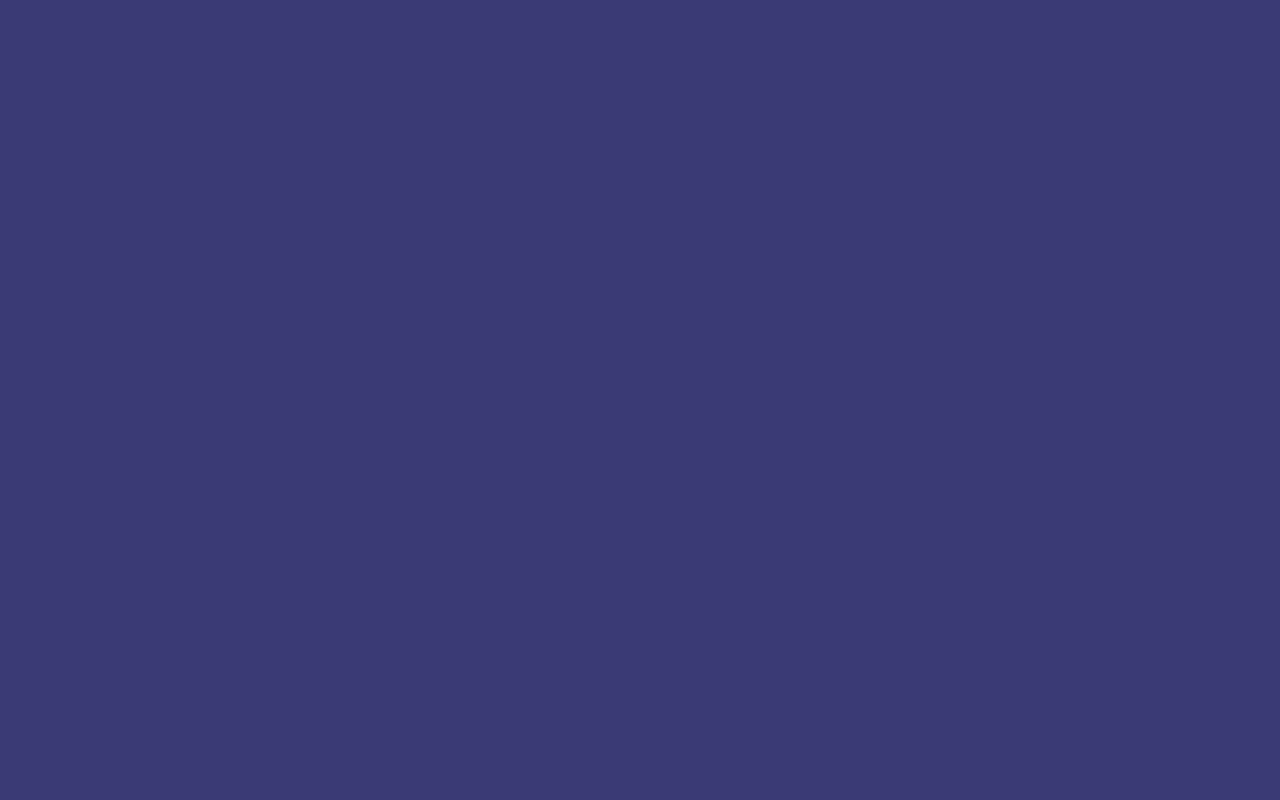
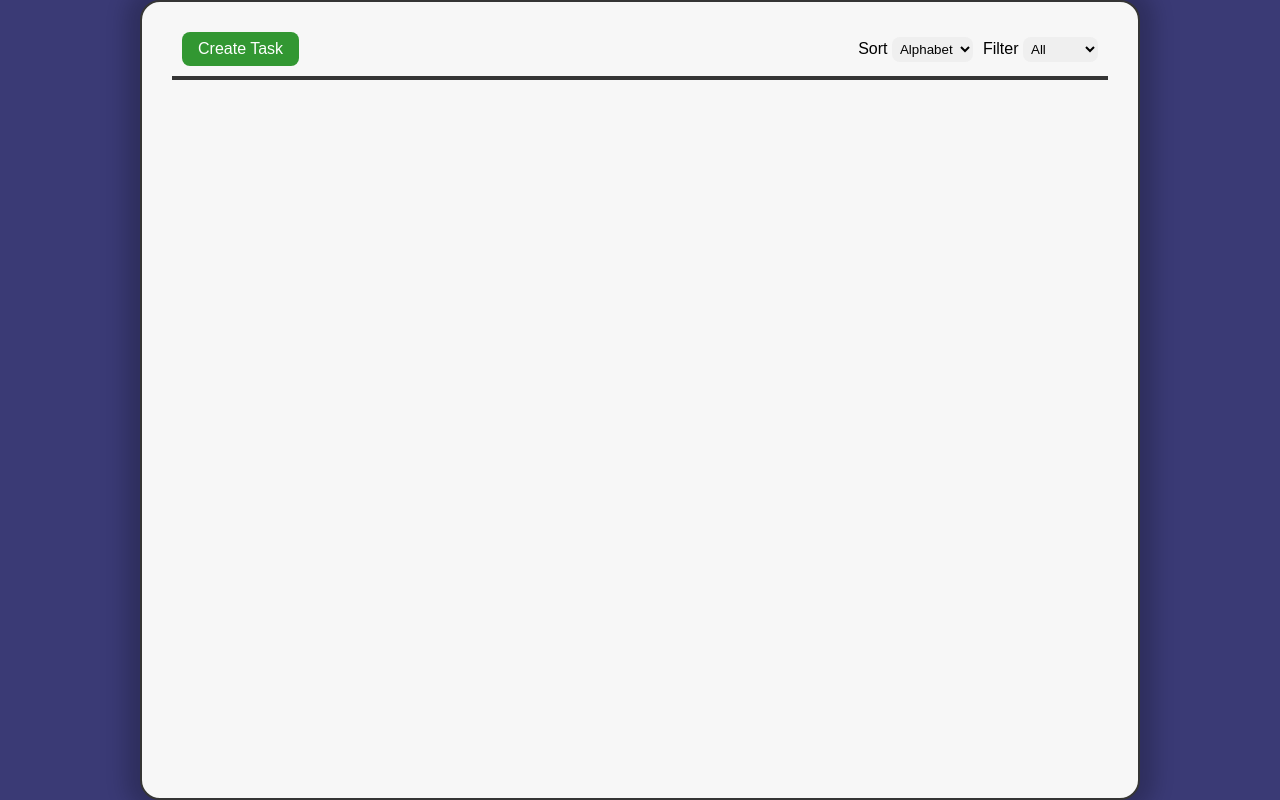
Before and after one commit to MaksiTimur/StepIT-JS-Advanced-Project, a website with bundled scripts: page index.html in a window 1280 px wide. Built offline with nearby package versions, Linux system fonts and the light colour scheme.

Commit message:
Layout of main page

```diff
--- a/index.html
+++ b/index.html
@@ -10,7 +10,60 @@
 </head>
 
 <body>
-
+    <div class="main-wrapper">
+        <div class="toolbar">
+            <ul class="tools">
+                <li class="tool">
+                    <button id="create-button">Create Task</button>
+                </li>
+                <li class="tool">
+                    <label for="sort">Sort</label>
+                    <select name="sort" id="sort">
+                        <option value="alphabet">Alphabet</option>
+                        <option value="date">Date</option>
+                    </select>
+                </li>
+                <li class="tool">
+                    <label for="filter">Filter</label>
+                    <select name="filter" id="filter">
+                        <option value="all">All</option>
+                        <option value="done">Done</option>
+                        <option value="undone">Undone</option>
+                    </select>
+                </li>
+            </ul>
+        </div>
+        <div class="taskbar">
+            <ul class="tasks">
+                <!-- <ul class="task">
+                    <li class="name">Task No.1</li>
+                    <li class="description">Test task one Test</li>
+                    <li class="date">02.01.2024 14:42:12</li>
+                    <ul class="tools">
+                        <li class="tool">
+                            <button class="edit">Edit</button>
+                        </li>
+                        <li class="tool">
+                            <button class="delete">Delete</button>
+                        </li>
+                    </ul>
+                </ul>
+                <ul class="task">
+                    <li class="name">Task No.1</li>
+                    <li class="description">Test task two</li>
+                    <li class="date">02.01.2024 14:43:12</li>
+                    <ul class="tools">
+                        <li class="tool">
+                            <button class="edit">Edit</button>
+                        </li>
+                        <li class="tool">
+                            <button class="delete">Delete</button>
+                        </li>
+                    </ul>
+                </ul> -->
+            </ul>
+        </div>
+    </div>
 </body>
 
 </html>
```
